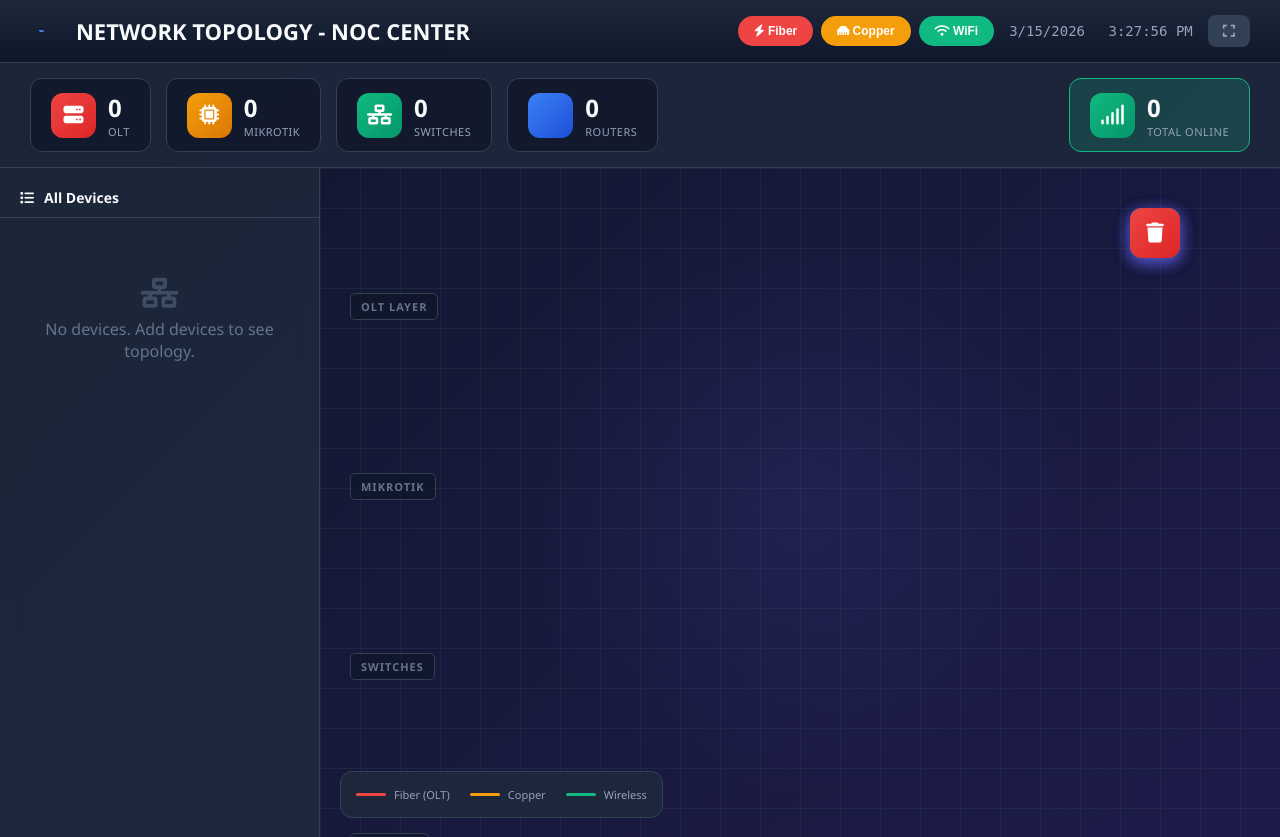
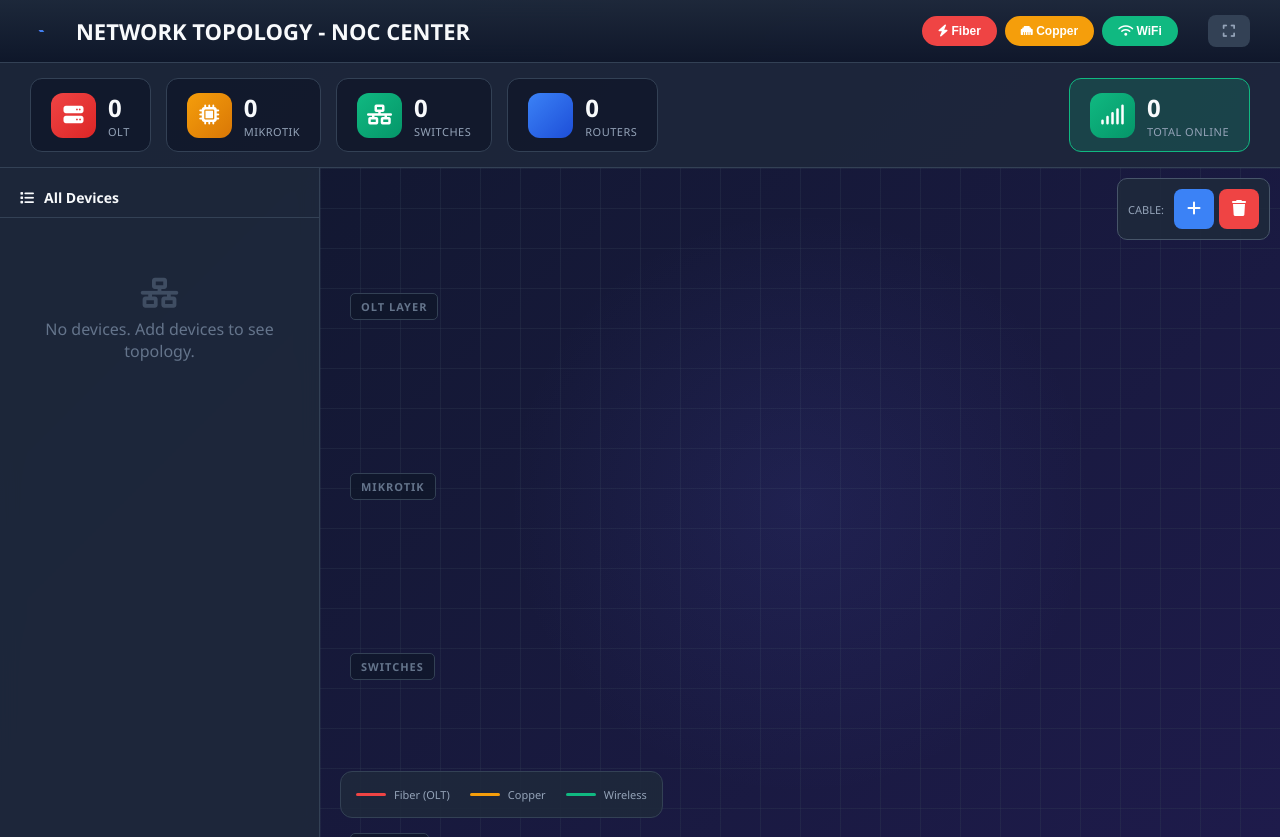
Before and after one commit to sahadev381/ISP-PLATFORM-AS, a PHP site: page /devices/network_topology.php in a window 1280 px wide. Shown: the top 837 px of the page. Run offline with PHP 8.4, Linux system fonts and the light colour scheme; the visitor is signed in with stand-in values (Sample User, id 1); data that the repository does not hold is empty; a stand-in replaces the project's code that opens the database connection.

Commit message:
Simplify cable control - add/delete buttons with visual feedback

```diff
--- a/network_topology.php
+++ b/network_topology.php
@@ -1057,16 +1057,17 @@
             </div>
         </div>
 
-        <!-- Action Buttons - Right Side -->
-        <div style="position:absolute; top:20px; right:80px; display:flex; flex-direction:column; gap:8px; z-index:200;">
-            <button class="add-device-btn" onclick="openAddModal()" title="Add Device" style="background: linear-gradient(135deg, #10b981, #059669);">
+        <!-- Cable Control Panel - Top Right Corner -->
+        <div style="position:absolute; top:10px; right:10px; background:rgba(30,41,59,0.95); padding:10px; border-radius:10px; border:1px solid #475569; z-index:250; display:flex; gap:5px; align-items:center;">
+            <span style="color:#94a3b8; font-size:11px; margin-right:5px;">CABLE:</span>
+            <button onclick="startCableMode()" id="cableAddBtn" style="width:40px; height:40px; border-radius:8px; background:#3b82f6; border:none; color:white; cursor:pointer; font-size:16px;" title="Add Cable">
                 <i class="fa fa-plus"></i>
             </button>
-            <button class="add-device-btn" id="drawModeBtn" onclick="toggleDrawMode()" title="Add Cable" style="background: linear-gradient(135deg, #3b82f6, #1d4ed8);">
-                <i class="fa fa-plug"></i>
+            <button onclick="startDeleteMode()" id="cableDeleteBtn" style="width:40px; height:40px; border-radius:8px; background:#ef4444; border:none; color:white; cursor:pointer; font-size:16px;" title="Delete Cable">
+                <i class="fa fa-trash"></i>
             </button>
-            <button class="add-device-btn" id="deleteModeBtn" onclick="toggleDeleteMode()" title="Remove Cable" style="background: linear-gradient(135deg, #ef4444, #dc2626);">
-                <i class="fa fa-trash"></i>
+            <button onclick="cancelMode()" id="cableCancelBtn" style="width:40px; height:40px; border-radius:8px; background:#475569; border:none; color:white; cursor:pointer; font-size:16px; display:none;" title="Cancel">
+                <i class="fa fa-times"></i>
             </button>
         </div>
     </div>
@@ -1334,25 +1335,16 @@
         const fromId = e.target.dataset.from;
         const toId = e.target.dataset.to;
 
-        if(deleteMode) {
+        if(cableMode === 'delete') {
             // Delete cable immediately
-            if(confirm('Delete this cable connection?')) {
+            e.target.remove();
             fetch('api/network_topology.php', {
                 method: 'POST',
                 headers: {'Content-Type': 'application/x-www-form-urlencoded'},
                 body: 'action=delete_connection&from_id=' + fromId + '&to_id=' + toId
-                })
-                .then(r => r.json())
-                .then(data => {
-                    if(data.success) {
-                        e.target.remove();
-                    } else {
-                        alert('Error: ' + data.message);
-                    }
             });
-            }
-        } else {
-            // Edit cable
+        } else if(!cableMode) {
+            // Normal click - edit cable
             const type = e.target.classList.contains('fiber') ? 'fiber' :
                          e.target.classList.contains('copper') ? 'copper' : 'wifi';
             openCableModal(fromId, toId, type, '');
@@ -1383,69 +1375,56 @@
 // Auto-refresh
 setTimeout(() => location.reload(), 60000);
 
-// Cable Drawing Mode
-let drawMode = false;
-let deleteMode = false;
+// Cable Mode System
+let cableMode = null; // 'add' or 'delete' or null
 let drawSource = null;
 
-function toggleDrawMode() {
-    drawMode = !drawMode;
-    deleteMode = false;
-
-    const drawBtn = document.getElementById('drawModeBtn');
-    const deleteBtn = document.getElementById('deleteModeBtn');
-
-    if(drawMode) {
-        drawBtn.classList.add('active');
-        drawBtn.style.background = 'linear-gradient(135deg, #ef4444, #dc2626)';
-        deleteBtn.classList.remove('active');
-        deleteBtn.style.background = 'linear-gradient(135deg, #ef4444, #dc2626)';
+function startCableMode() {
+    cableMode = 'add';
     drawSource = null;
-        alert('CABLE ADD MODE: Click first device, then click second device to connect!');
-    } else {
-        drawBtn.classList.remove('active');
-        drawBtn.style.background = 'linear-gradient(135deg, #3b82f6, #1d4ed8)';
+    document.getElementById('cableAddBtn').style.background = '#059669';
+    document.getElementById('cableAddBtn').style.transform = 'scale(1.2)';
+    document.getElementById('cableDeleteBtn').style.transform = 'scale(1)';
+    document.getElementById('cableCancelBtn').style.display = 'inline-block';
+}
+
+function startDeleteMode() {
+    cableMode = 'delete';
     drawSource = null;
-    }
-}
-
-function toggleDeleteMode() {
-    deleteMode = !deleteMode;
-    drawMode = false;
+    document.getElementById('cableDeleteBtn').style.background = '#dc2626';
+    document.getElementById('cableDeleteBtn').style.transform = 'scale(1.2)';
+    document.getElementById('cableAddBtn').style.transform = 'scale(1)';
+    document.getElementById('cableCancelBtn').style.display = 'inline-block';
+}
+
+function cancelMode() {
+    cableMode = null;
     drawSource = null;
-
-    const drawBtn = document.getElementById('drawModeBtn');
-    const deleteBtn = document.getElementById('deleteModeBtn');
-
-    if(deleteMode) {
-        deleteBtn.classList.add('active');
-        deleteBtn.style.background = 'linear-gradient(135deg, #dc2626, #b91c1c)';
-        drawBtn.classList.remove('active');
-        drawBtn.style.background = 'linear-gradient(135deg, #3b82f6, #1d4ed8)';
-        alert('CABLE DELETE MODE: Click on any cable to delete it!');
-    } else {
-        deleteBtn.classList.remove('active');
-        deleteBtn.style.background = 'linear-gradient(135deg, #ef4444, #dc2626)';
-    }
+    document.getElementById('cableAddBtn').style.background = '#3b82f6';
+    document.getElementById('cableAddBtn').style.transform = 'scale(1)';
+    document.getElementById('cableDeleteBtn').style.background = '#ef4444';
+    document.getElementById('cableDeleteBtn').style.transform = 'scale(1)';
+    document.getElementById('cableCancelBtn').style.display = 'none';
 }
 
 function handleDeviceClick(id, name, type, ip) {
-    if(drawMode) {
+    if(cableMode === 'add') {
         if(!drawSource) {
             drawSource = {id, name, type, ip};
-            // Highlight selected device
-            document.querySelectorAll('.device-node').forEach(n => n.classList.remove('selected'));
-            document.querySelector('.device-node[data-id="' + id + '"]')?.classList.add('selected');
-            alert('Selected: ' + name + ' - Now click another device to connect!');
+            document.querySelectorAll('.device-node').forEach(n => n.style.boxShadow = '');
+            document.querySelector('.device-node[data-id="' + id + '"]')?.style.boxShadow = '0 0 20px #10b981';
         } else {
             if(drawSource.id !== id) {
                 createConnection(drawSource.id, id, selectedCableType);
             }
-            document.querySelectorAll('.device-node').forEach(n => n.classList.remove('selected'));
+            document.querySelectorAll('.device-node').forEach(n => n.style.boxShadow = '');
             drawSource = null;
-            toggleDrawMode();
+            alert('Cable added!');
         }
         return false;
+    }
+    if(cableMode === 'delete') {
+        return false; // Don't show device details when in delete mode
     }
     // Show device details
     showDeviceDetails(id, name, type, ip);
```
Lines whose indentation alone changed are shown as unchanged.
